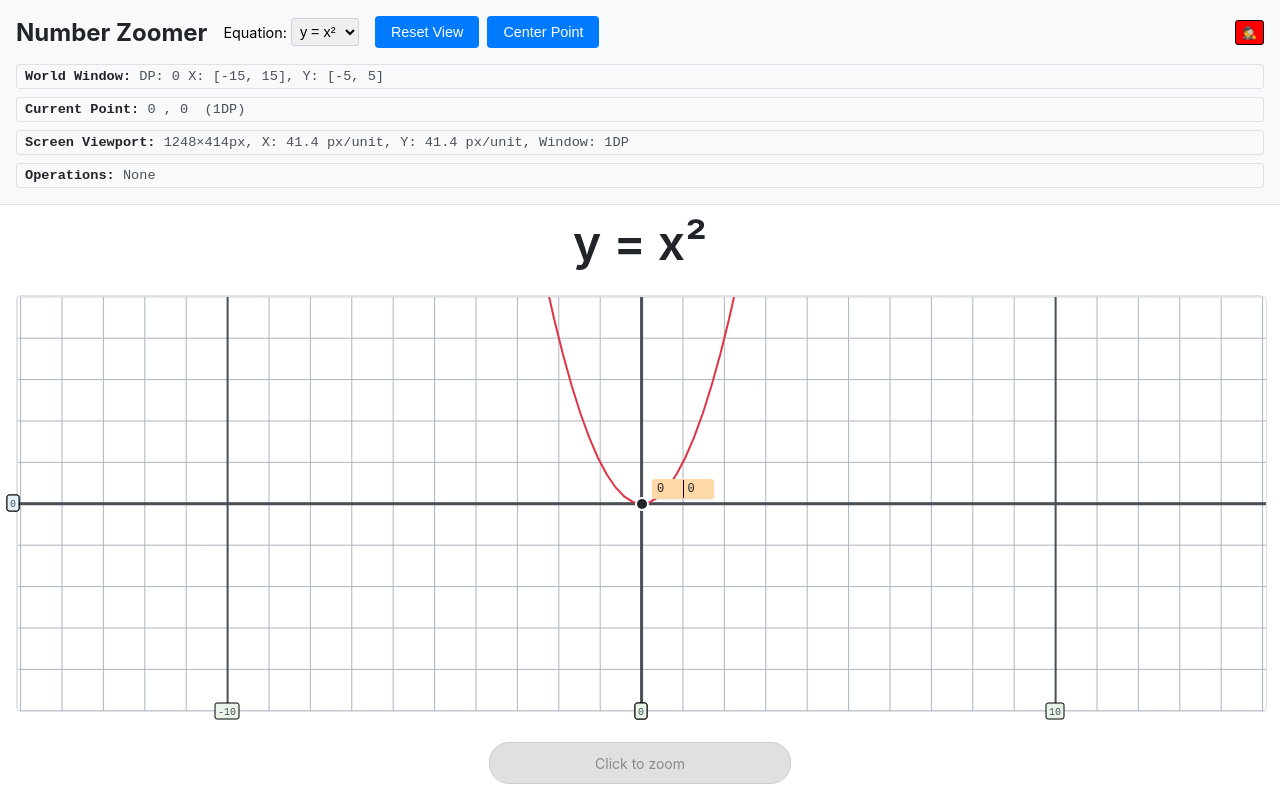
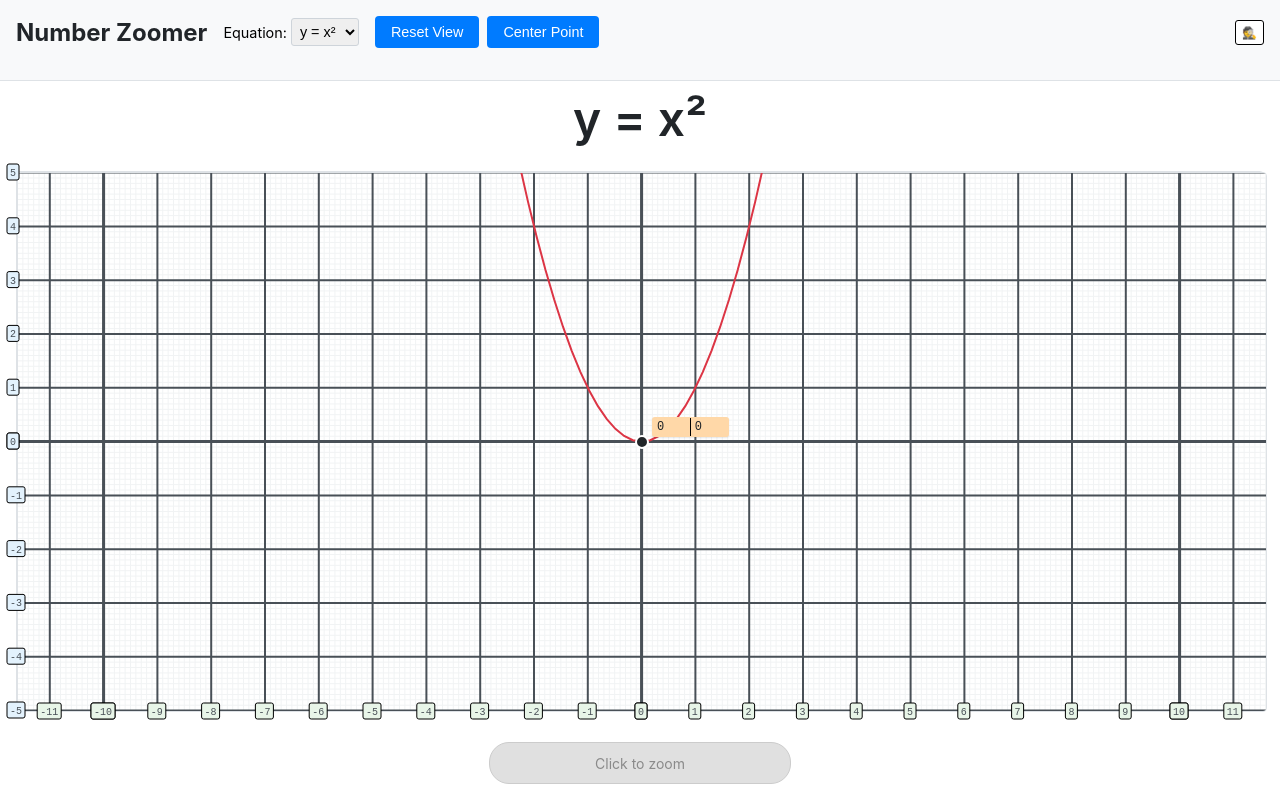
Before and after one commit to pdorrell/number-zoomer, a React app: page / in a window 1280 px wide. Built offline with nearby package versions, Linux system fonts and the light colour scheme.

Commit message:
back to showDebugInfo = false default

```diff
--- a/src/stores/AppStore.ts
+++ b/src/stores/AppStore.ts
@@ -30,7 +30,7 @@ export class AppStore implements ZoomableInterface {
   lastCompletedOperation: { type: 'drag' | 'zoom'; value: string } | null = null;
 
   // Debug display toggle
-  showDebugInfo: boolean = true;
+  showDebugInfo: boolean = false;
 
   // New zoom state management
   centrePoint: { x: number; y: number } | null = null;
```
